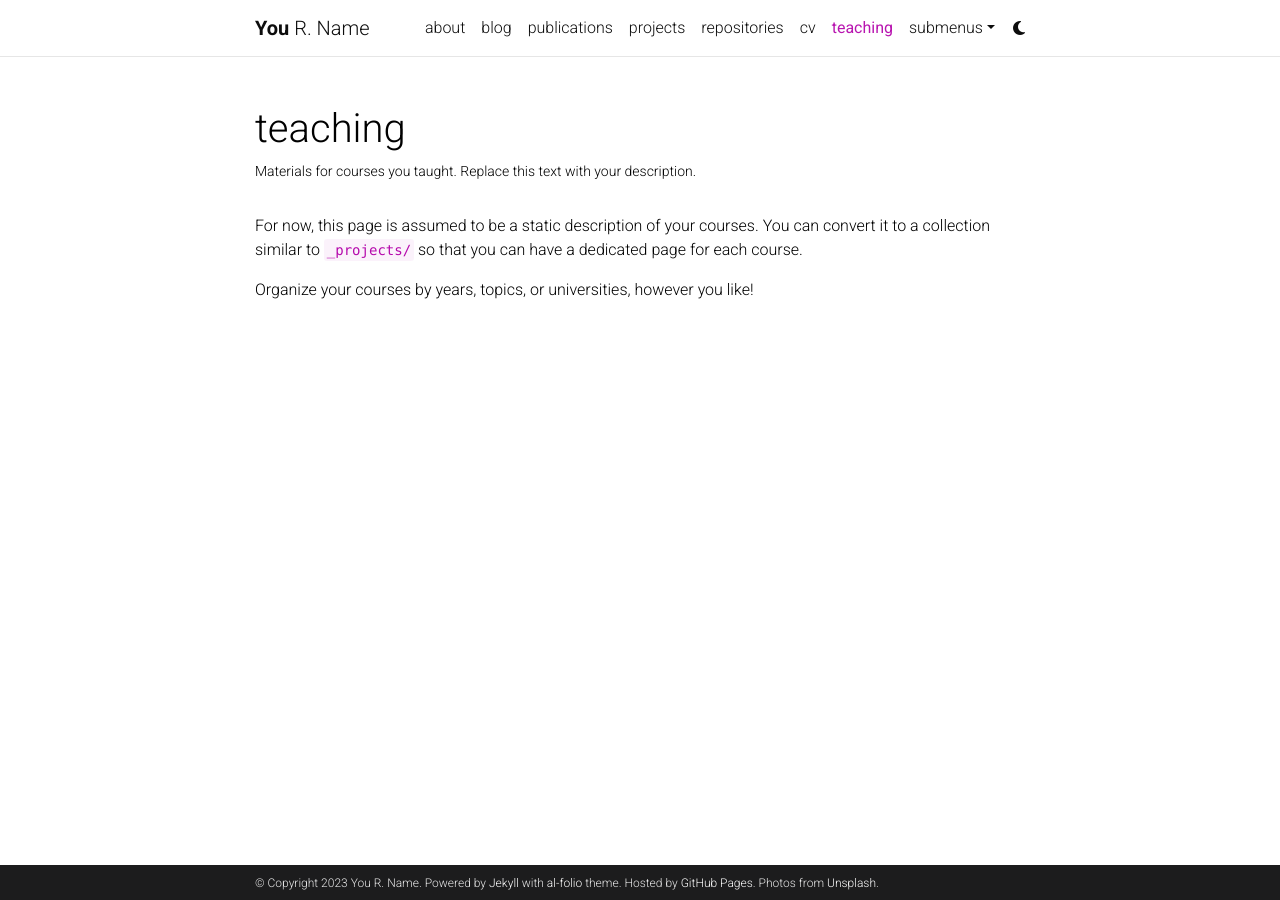
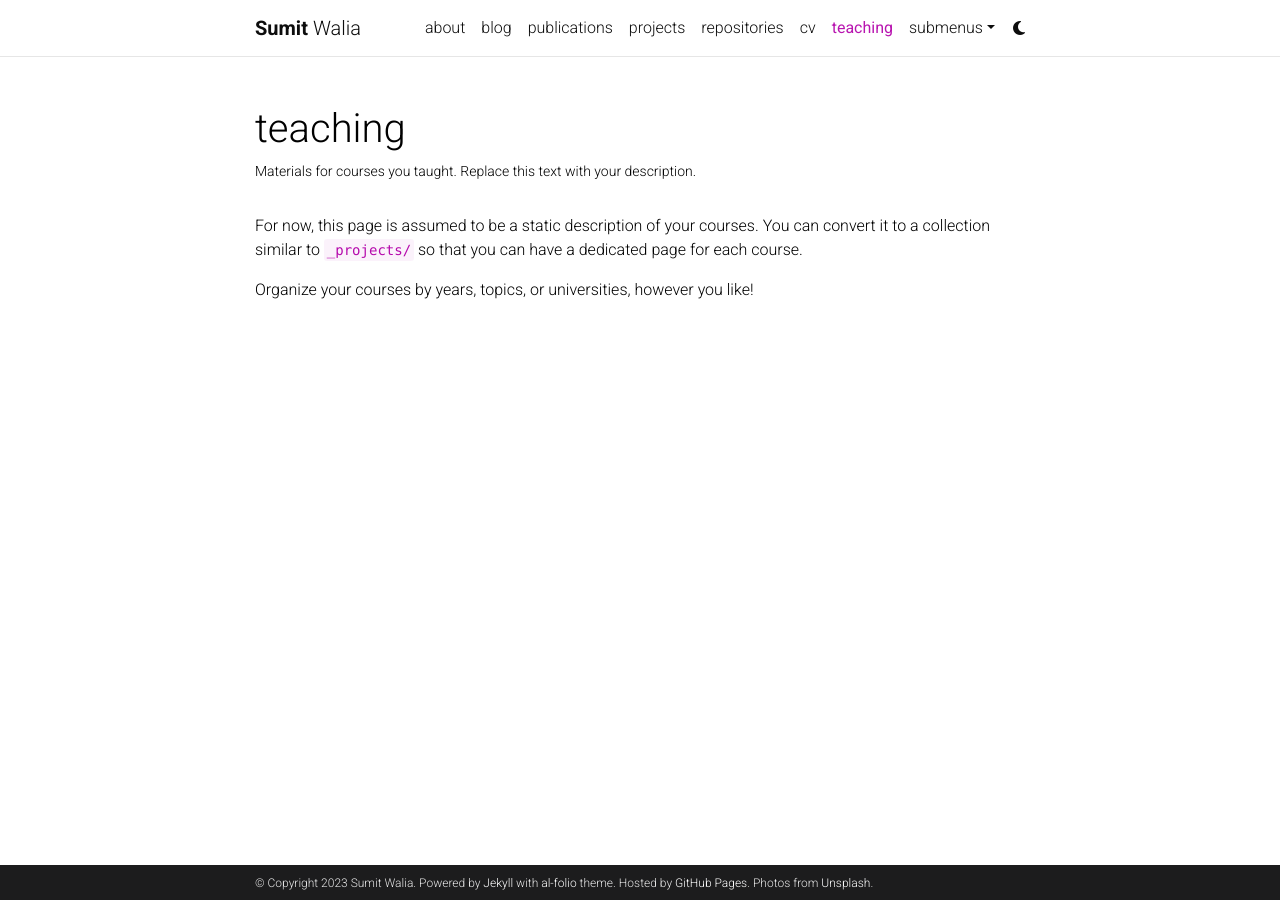
Before and after one commit to sumit-walia/sumit-walia.github.io, a Jekyll site: the page built from _pages/teaching.md, in a window 1280 px wide. Built offline with Jekyll 4.4.1, drawn with Linux system fonts in a browser that asks for light colours; comment, search, counter and statistics services are not loaded; a style sheet for code colours, icons or effects is not loaded.

Commit message:
Personal Details

```diff
--- a/_config.yml
+++ b/_config.yml
@@ -3,10 +3,10 @@
 # -----------------------------------------------------------------------------
 
 title: blank # the website title (if blank, full name will be used instead)
-first_name: You
-middle_name: R.
-last_name: Name
-email: you@example.com
+first_name: Sumit
+middle_name:
+last_name: Walia
+email: swalia@ucsd.edu
 description: > # the ">" symbol means to ignore newlines until "footer_text:"
   A simple, whitespace theme for academics. Based on [*folio](https://github.com/bogoli/-folio) design.
 footer_text: >
```
